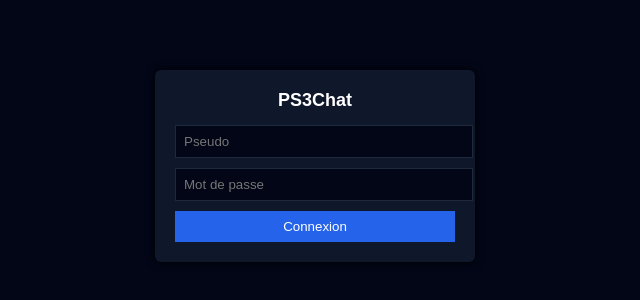
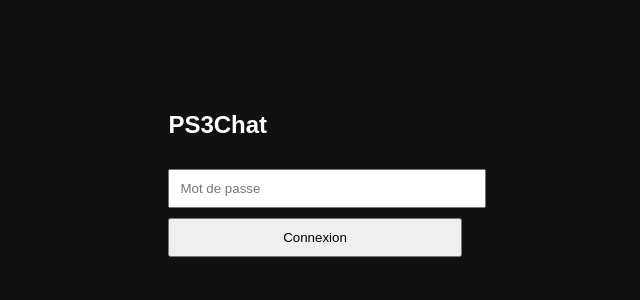
Before and after one commit to GabiMinecraft02/ps3chat, a website: page public/login.html in a window 1280 px wide. Shown: the part 234-534 px from the top of the page, without its empty margins (325-965 px from the left). Drawn offline with nearby package versions, Linux system fonts and the light colour scheme; no server answers.

Commit message:
Update login.html

```diff
--- a/public/login.html
+++ b/public/login.html
@@ -2,81 +2,50 @@
 <html lang="fr">
 <head>
   <meta charset="UTF-8">
-  <title>PS3Chat – Connexion</title>
-  <meta name="viewport" content="width=device-width, initial-scale=1.0">
-
+  <title>PS3Chat – Login</title>
   <style>
     body {
-      margin: 0;
-      height: 100vh;
-      background: #020617;
-      color: white;
-      display: flex;
-      align-items: center;
-      justify-content: center;
-      font-family: Arial, sans-serif;
+      background:#111;
+      color:white;
+      display:flex;
+      justify-content:center;
+      align-items:center;
+      height:100vh;
+      font-family:sans-serif;
     }
-
-    #loginBox {
-      background: #0f172a;
-      padding: 20px;
-      width: 280px;
-      border-radius: 6px;
-      text-align: center;
-      box-shadow: 0 0 10px black;
-    }
-
-    h2 {
-      margin-top: 0;
-      font-size: 18px;
-    }
-
-    input {
-      width: 100%;
-      padding: 8px;
-      margin-bottom: 10px;
-      background: #020617;
-      border: 1px solid #1e293b;
-      color: white;
-    }
-
-    button {
-      width: 100%;
-      padding: 8px;
-      background: #2563eb;
-      border: none;
-      color: white;
-      cursor: pointer;
-    }
-
-    button:hover {
-      background: #1d4ed8;
-    }
-
-    #error {
-      color: #f87171;
-      font-size: 13px;
-      display: none;
+    input, button {
+      padding:10px;
+      margin-top:10px;
+      width:100%;
     }
   </style>
 </head>
+<body>
 
-<body>
-  <div id="loginBox">
-    <h2>PS3Chat</h2>
-
-<div id="login-container">
-  <input id="pseudo" placeholder="Pseudo">
-  <input id="password" type="password" placeholder="Mot de passe">
-  <button id="login-btn">Connexion</button>
+<div>
+  <h2>PS3Chat</h2>
+  <input type="password" id="password" placeholder="Mot de passe">
+  <button onclick="login()">Connexion</button>
+  <div id="error" style="color:red"></div>
 </div>
 
-<div id="chat-container" style="display:none;">
-  <!-- chat -->
-</div>
+<script>
+async function login() {
+  const password = document.getElementById("password").value;
 
-<script src="/socket.io/socket.io.js"></script>
-<script src="js/login.js"></script>
+  const res = await fetch("/login", {
+    method: "POST",
+    headers: { "Content-Type": "application/json" },
+    body: JSON.stringify({ password })
+  });
+
+  if (res.ok) {
+    location.href = "/index.html";
+  } else {
+    document.getElementById("error").textContent = "Mot de passe incorrect";
+  }
+}
+</script>
 
 </body>
 </html>
```
